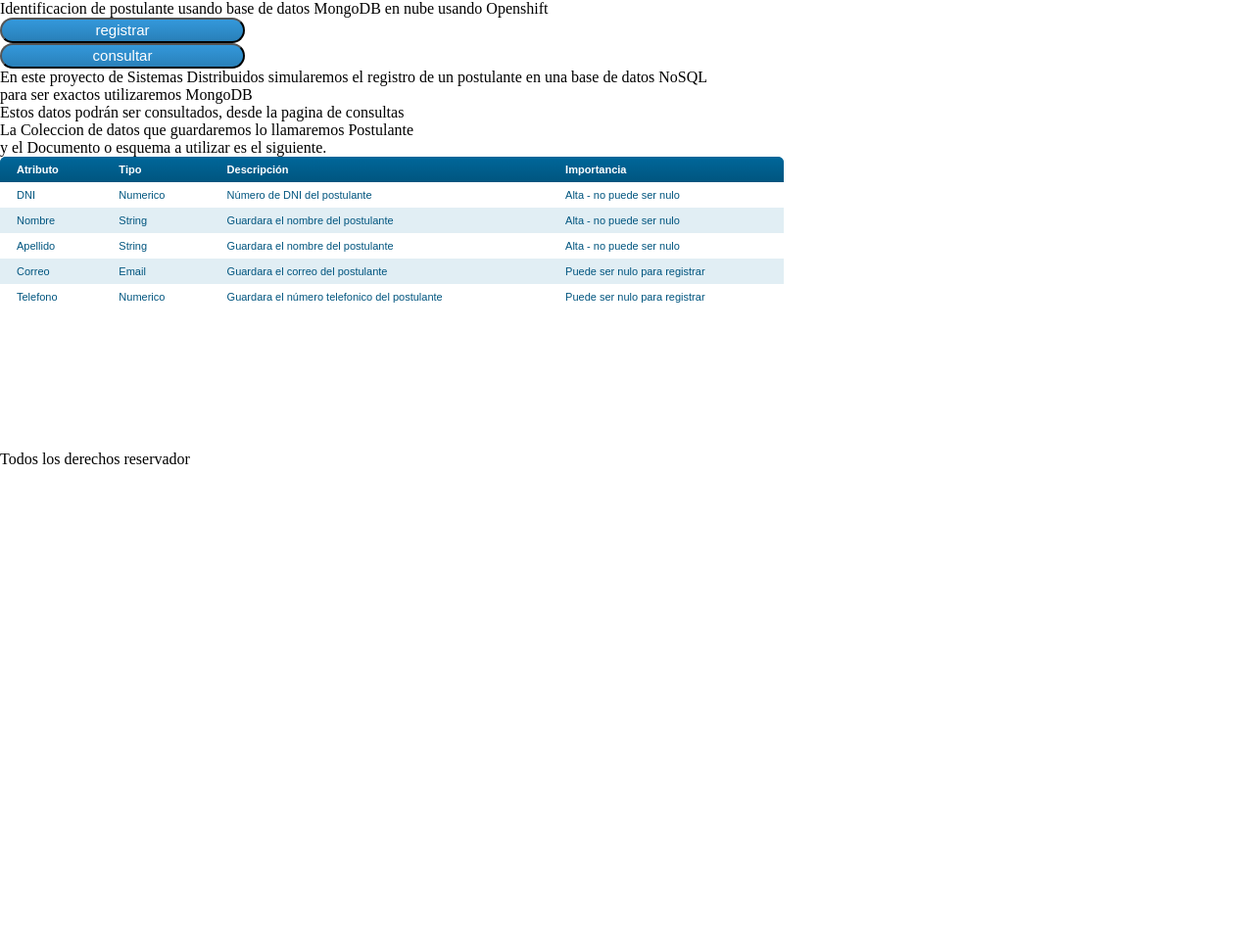
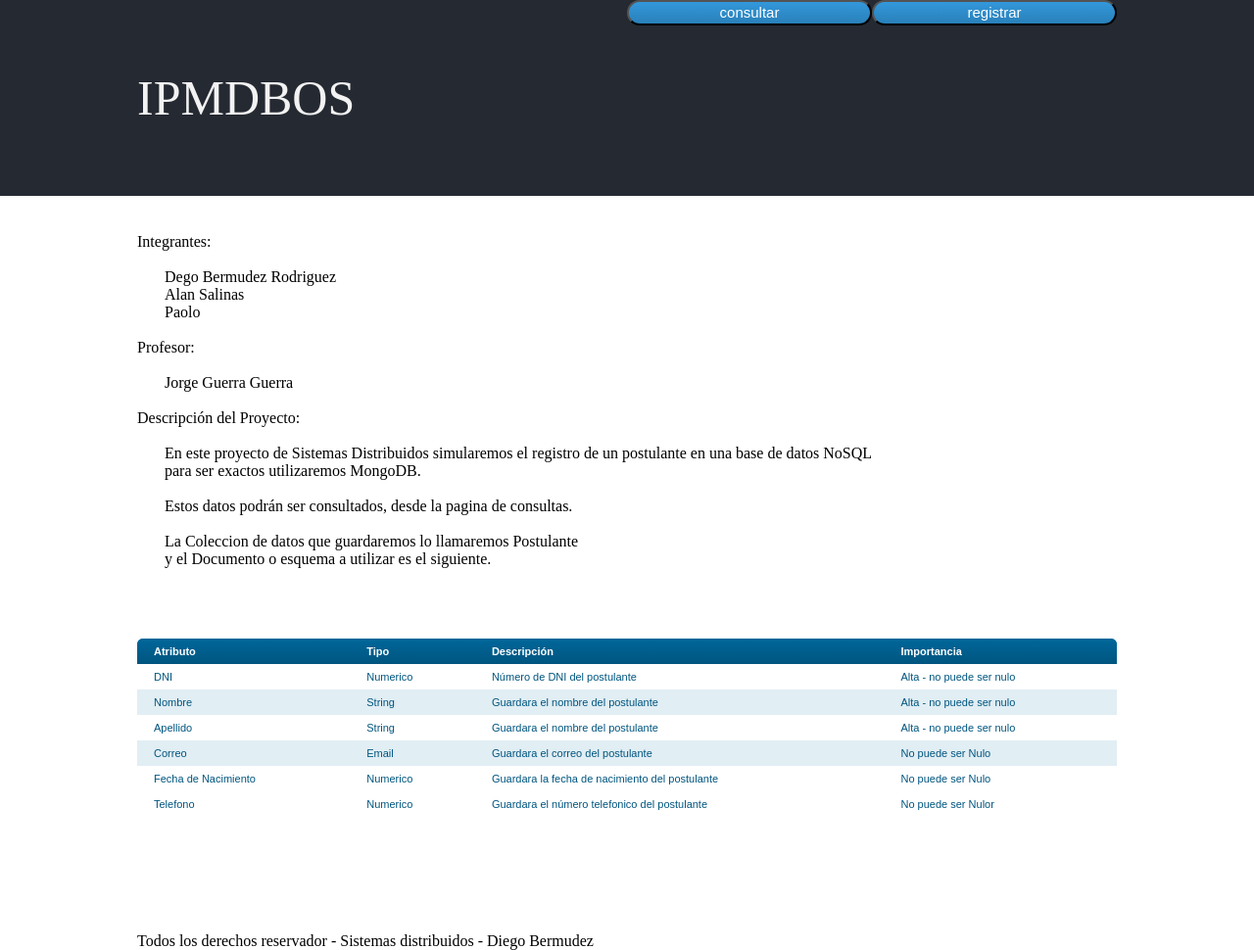
Before and after one commit to dieguito1743/sistidis, a website: page views/index.html in a window 1280 px wide. Shown: the whole page at 98% size. Before the commit the page ends 800 px from the top, so only its background shows below. Drawn offline with nearby package versions, Linux system fonts and the light colour scheme.

Commit message:
terminado el index

```diff
--- a/views/index.html
+++ b/views/index.html
@@ -52,6 +52,12 @@
 		}
 
 		.btn {
+			float: right;
+			line-height:200px;
+			display:inline-block;
+			padding:10px 20px;
+			line-height:normal;
+
 			width: 250px;
 			background: #3498db;
 			background-image: -webkit-linear-gradient(top, #3498db, #2980b9);
@@ -78,25 +84,143 @@
 			background-image: linear-gradient(to bottom, #82cfff, #2baaff);
 			text-decoration: none;
 		}
+
+		header {
+			width:100%; /* Establecemos que el header abarque el 100% del documento */
+			overflow:hidden; /* Eliminamos errores de float */
+			background:#252932;
+			margin-bottom:20px;
+		}
+
+		.wrapper {
+			width:90%; /* Establecemos que el ancho sera del 90% */
+			max-width:1000px; /* Aqui le decimos que el ancho máximo sera de 1000px */
+			margin:auto; /* Centramos los elementos */
+			overflow:hidden; /* Eliminamos errores de float */
+		}
+
+		header .logo {
+			color:#f2f2f2;
+			font-size:50px;
+			line-height:200px;
+			float:left;
+		}
+
+/*
+		header nav {
+			float:right;
+			line-height:200px;
+		}
+
+		header nav a {
+			display:inline-block;
+			color:#fff;
+			text-decoration:none;
+			padding:10px 20px;
+			line-height:normal;
+			font-size:20px;
+			font-weight:bold;
+			-webkit-transition:all 500ms ease;
+			-o-transition:all 500ms ease;
+			transition:all 500ms ease;
+		}
+
+		header nav a:hover {
+			background:#f56f3a;
+			border-radius:50px;
+		}
+*/
+
+		.header2 {
+			position: fixed;
+			height:100px;
+		}
+
+		.header2 .logo {
+			line-height:100px;
+			font-size:30px;
+		}
+
+/*		.header2 nav {
+			line-height:100px;
+		}
+*/
+		@media screen and (max-width: 950px) {
+			header .logo,
+			header nav {
+				width:100%;
+				text-align:center; /*Centramos el menu y el logotipo*/
+				line-height:100px;
+			}
+
+			.header2 {
+				height:auto;
+			}
+
+			.header2 .logo,
+			.header2 nav {
+				line-height:50px;
+			}
+		}
+
 	</style>
 	<meta charset="utf-8">
 	<title>Identificacion de postulante usando base de datos MongoDB en nube usando Openshift </title>
+	<meta name="viewport" content="width=device-width, user-scalable=no, initial-scale=1.0, maximum-scale=1.0, minimum-scale=1.0">
+	<script src="http://code.jquery.com/jquery-latest.js"></script>
+	<script type="text/javascript">
+		$(document).ready(function(){
+			$(window).scroll(function(){
+				if( $(this).scrollTop() > 0 ){
+					$('header').addClass('header2');
+				} else {
+					$('header').removeClass('header2');
+				}
+			});
+
+		});
+	</script>
 </head>
 <body>
-	<header>Identificacion de postulante usando base de datos MongoDB en nube usando Openshift </header>
-	<nav>
-		<UL>
-			<li><form  action="/registrar" method="post"><input type="submit" name="registrar" value="registrar" class="btn"></form></li>
-			<li><form  action="/consultar" method="post"><input type="submit" name="consultar" value="consultar" class="btn"></form></li>
-		</UL>
-	</nav>
+	<header>
+		<div class="wrapper">
+			<div class="logo">IPMDBOS</div>
+			<nav>
+				<form  action="/registrar" method="post"><input type="submit" name="registrar" value="registrar" class="btn"></form>
+				<form  action="/consultar" method="post"><input type="submit" name="consultar" value="consultar" class="btn"></form>
+			</nav>
+		</div>
+	</header>
 	<section>
-		<p>En este proyecto de Sistemas Distribuidos simularemos el registro de un postulante en una base de datos NoSQL</p>
-		<p>para ser exactos utilizaremos MongoDB</p>
-		<p>Estos datos podrán ser consultados, desde la pagina de consultas</p>
-		<p>La Coleccion de datos que guardaremos lo llamaremos Postulante</p>
-		<p>y el Documento o esquema a utilizar es el siguiente.</p>
-		<div class="datagrid">
+		<div class="wrapper">
+			<br>
+			<p>Integrantes:</p>
+			<br>
+			<ul style="list-style-type:disc">
+			  <li>&nbsp;&nbsp;&nbsp;&nbsp;&nbsp;&nbsp;&nbsp;Dego Bermudez Rodriguez</li>
+			  <li>&nbsp;&nbsp;&nbsp;&nbsp;&nbsp;&nbsp;&nbsp;Alan Salinas</li>
+			  <li>&nbsp;&nbsp;&nbsp;&nbsp;&nbsp;&nbsp;&nbsp;Paolo</li>
+			</ul>
+			<br>
+			<p>Profesor:</p>
+			<br>
+			<p>&nbsp;&nbsp;&nbsp;&nbsp;&nbsp;&nbsp;&nbsp;Jorge Guerra Guerra</p>
+			<br>
+			<p>Descripción del Proyecto:</p>
+			<br>
+			<p>&nbsp;&nbsp;&nbsp;&nbsp;&nbsp;&nbsp;&nbsp;En este proyecto de Sistemas Distribuidos simularemos el registro de un postulante en una base de datos NoSQL</p>
+			<p>&nbsp;&nbsp;&nbsp;&nbsp;&nbsp;&nbsp;&nbsp;para ser exactos utilizaremos MongoDB.</p>
+			<br>
+			<p>&nbsp;&nbsp;&nbsp;&nbsp;&nbsp;&nbsp;&nbsp;Estos datos podrán ser consultados, desde la pagina de consultas.</p>
+			<br>
+			<p>&nbsp;&nbsp;&nbsp;&nbsp;&nbsp;&nbsp;&nbsp;La Coleccion de datos que guardaremos lo llamaremos Postulante</p>
+			<p>&nbsp;&nbsp;&nbsp;&nbsp;&nbsp;&nbsp;&nbsp;y el Documento o esquema a utilizar es el siguiente.</p>
+		</div>
+		<br>
+		<br>
+		<br>
+		<br>
+		<div class="datagrid wrapper">
 			<table>
 				<thead>
 					<tr>
@@ -129,20 +253,26 @@
 						<td>Correo</td>
 						<td>Email</td>
 						<td>Guardara el correo del postulante</td>
-						<td>Puede ser nulo para registrar</td>
+						<td>No puede ser Nulo</td>
+					</tr>
+					<tr>
+						<td>Fecha de Nacimiento</td>
+						<td>Numerico</td>
+						<td>Guardara la fecha de nacimiento del postulante</td>
+						<td>No puede ser Nulo</td>
 					</tr>
 					<tr>
 						<td>Telefono</td>
 						<td>Numerico</td>
 						<td>Guardara el número telefonico del postulante</td>
-						<td>Puede ser nulo para registrar</td>
+						<td>No puede ser Nulor</td>
 					</tr>
 				</tbody>
 			</table>
 		</div>
 	</section>
-	<footer>
-		Todos los derechos reservador
+	<footer class="wrapper">
+		Todos los derechos reservador - Sistemas distribuidos - Diego Bermudez
 	</footer>
 </body>
 </html>
```
Also changed, not shown: views/registrar.html (+1 -1 lines).
